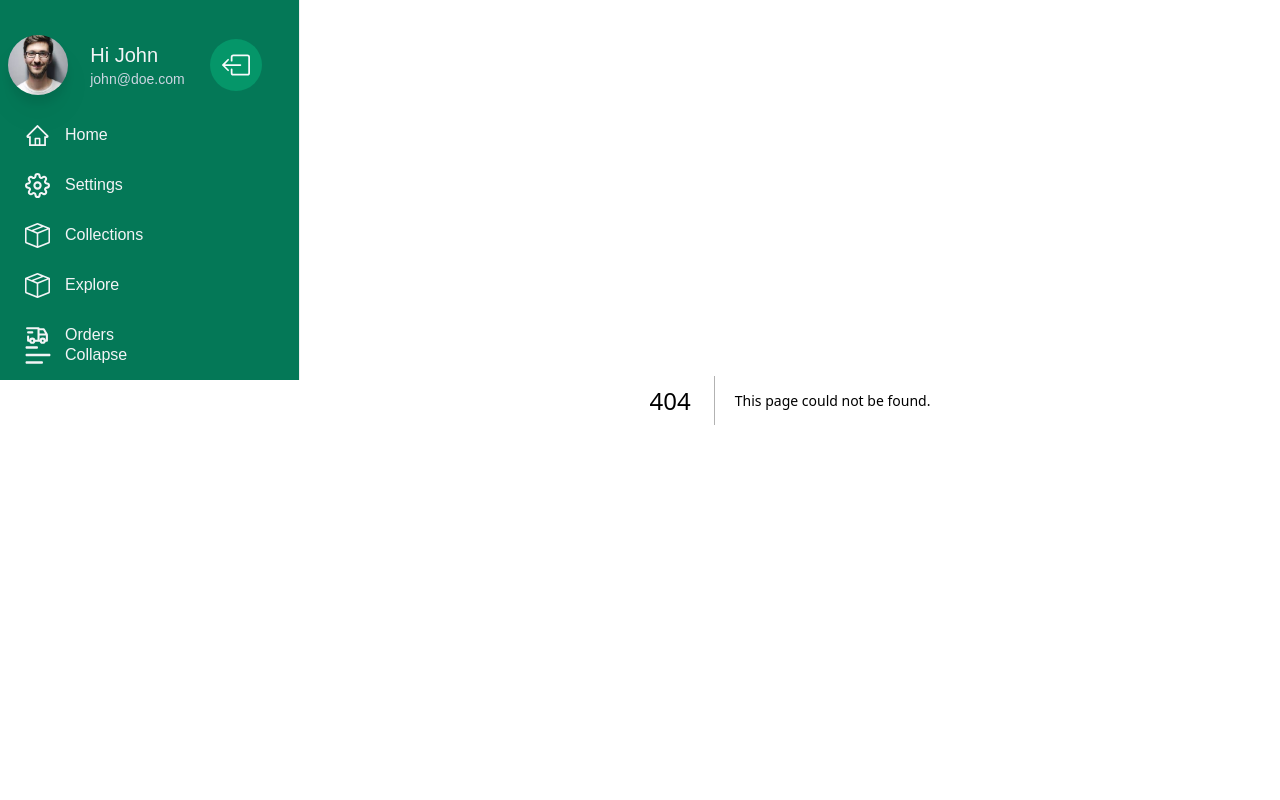
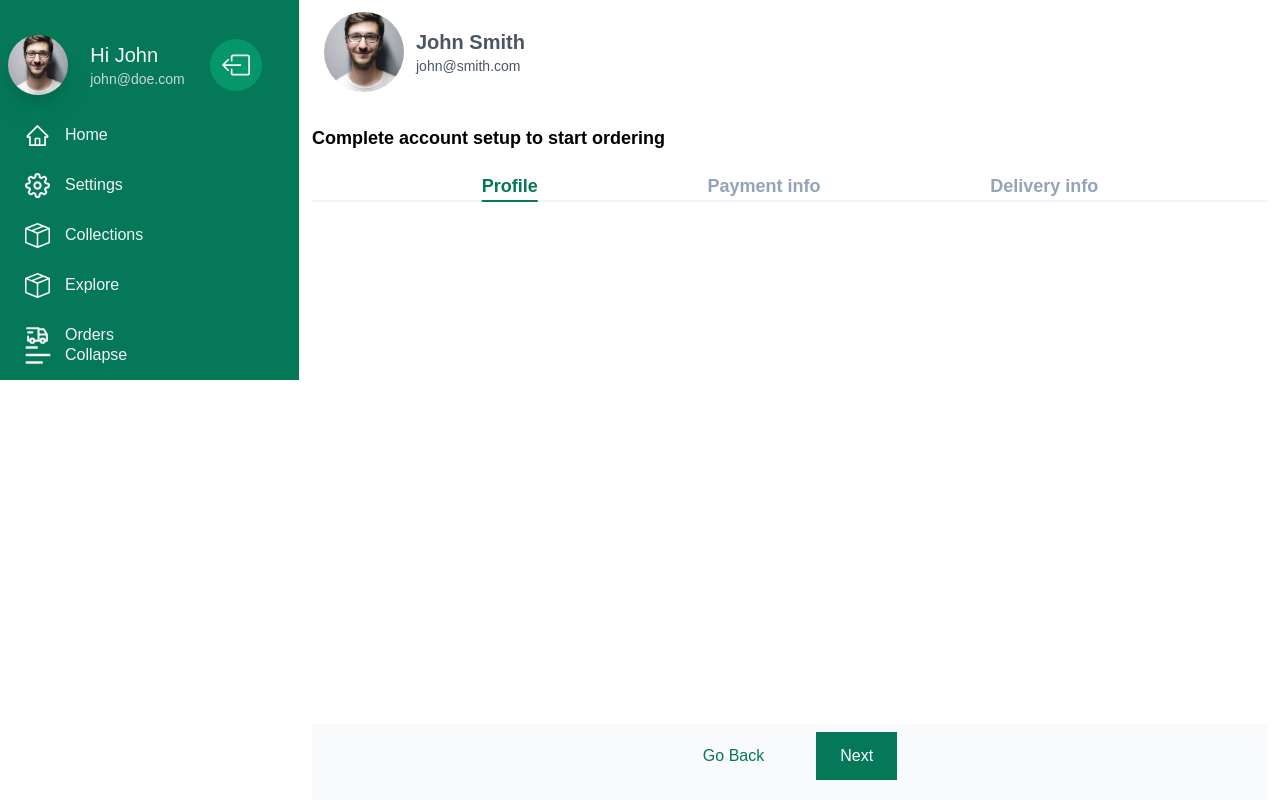
Before and after one commit to kidfromjupiter/taste, a Next.js app in the folder taste-frontend/: page /account/edit in a window 1280 px wide. Before the commit this address had no page. Built offline with nearby package versions, Linux system fonts and the light colour scheme.

Commit message:
created account page and account edit page

```diff
--- /dev/null
+++ b/taste-frontend/src/app/account/edit/page.tsx
@@ -0,0 +1,176 @@
+"use client";
+import React, { useState } from "react";
+import { useSearchParams } from "next/navigation";
+import Image from "next/image";
+import profile from "../../../../public/profile.jpeg";
+import { AnimatePresence, motion } from "framer-motion";
+import FormInput from "@/components/FormInput";
+import FramerWrapper from "@/components/FramerWrapper";
+
+type Props = {};
+export enum EditAccountTypes {
+	DEFAULT,
+	ACCOUNT_INFO,
+	PAYMENT,
+	ADDRESS,
+}
+
+const EditAccountInfo = (props: Props) => {
+	const params = useSearchParams();
+	const __type = params.get("type");
+	const [type, setType] = useState(parseInt(__type || "0"));
+	const exitAnimation = {
+		opacity: 0,
+		y: -50,
+	};
+	const initial = {
+		opacity: 0,
+		y: 50,
+	};
+	const animate = {
+		opacity: 1,
+		y: 0,
+	};
+	return (
+		<FramerWrapper>
+			<div className="px-3 flex flex-col h-screen">
+				<div className="flex items-center mb-5">
+					<div className="rounded-full flex justify-center items-center overflow-hidden h-20 w-20 m-3 relative">
+						<Image
+							src={profile}
+							alt="profile pic"
+							fill={true}
+							style={{ objectFit: "cover" }}
+						/>
+					</div>
+					<div className="flex flex-col text-gray-600">
+						<div className="font-semibold text-xl">John Smith</div>
+						<div className="text-sm">john@smith.com</div>
+					</div>
+				</div>
+				<div className="mb-5 font-semibold text-lg">
+					Complete account setup to start ordering
+				</div>
+				<div className="flex w-full justify-evenly text-lg font-semibold border-b-slate-100 border-b-2">
+					<div
+						className={`${
+							(type && type === EditAccountTypes.ACCOUNT_INFO) ||
+							type === EditAccountTypes.DEFAULT
+								? "text-emerald-700 underline decoration-emerald-700 underline-offset-8 decoration-2"
+								: "text-slate-400"
+						}`}
+						onClick={() => setType(EditAccountTypes.ACCOUNT_INFO)}
+					>
+						Profile
+					</div>
+					<div
+						className={`${
+							type && type === EditAccountTypes.PAYMENT
+								? "text-emerald-700 underline decoration-emerald-700 underline-offset-8 decoration-2"
+								: "text-slate-400"
+						}`}
+						onClick={() => setType(EditAccountTypes.PAYMENT)}
+					>
+						Payment info
+					</div>
+					<div
+						className={`${
+							type && type === EditAccountTypes.ADDRESS
+								? "text-emerald-700 underline decoration-emerald-700 underline-offset-8 decoration-2"
+								: "text-slate-400"
+						}`}
+						onClick={() => setType(EditAccountTypes.ADDRESS)}
+					>
+						Delivery info
+					</div>
+				</div>
+				<AnimatePresence mode="wait" initial={false}>
+					<div
+						className="flex justify-center items-center mt-10 flex-col
+					h-full "
+					>
+						{(type && type === EditAccountTypes.DEFAULT) ||
+						type === EditAccountTypes.ACCOUNT_INFO ? (
+							<motion.div
+								key={EditAccountTypes.ACCOUNT_INFO}
+								initial={initial}
+								animate={animate}
+								exit={exitAnimation}
+							>
+								<FormInput
+									onChange={(e) => console.log(e)}
+									label="First name"
+								/>
+								<FormInput onChange={(e) => console.log(e)} label="Last name" />
+								<FormInput
+									onChange={(e) => console.log(e)}
+									label="Mobile number"
+									helpText="This is only used for verification purposes"
+								/>
+							</motion.div>
+						) : null}
+						{type && type === EditAccountTypes.PAYMENT ? (
+							<motion.div
+								key={EditAccountTypes.PAYMENT}
+								initial={initial}
+								animate={animate}
+								exit={exitAnimation}
+							>
+								<div>Card information</div>
+							</motion.div>
+						) : null}
+						{type && type === EditAccountTypes.ADDRESS ? (
+							<motion.div
+								key={EditAccountTypes.ADDRESS}
+								initial={initial}
+								animate={animate}
+								exit={exitAnimation}
+								className="grid grid-flow-row gap-4 overflow-auto"
+							>
+								<FormInput
+									onChange={(e) => console.log(e)}
+									label="Postal code"
+								/>
+								<FormInput
+									onChange={(e) => console.log(e)}
+									label="Address line 1"
+								/>
+								<FormInput
+									onChange={(e) => console.log(e)}
+									label="Address line 2"
+								/>
+								<FormInput onChange={(e) => console.log(e)} label="City" />
+								<FormInput onChange={(e) => console.log(e)} label="Country" />
+							</motion.div>
+						) : null}
+					</div>
+				</AnimatePresence>
+				<div className="flex pb-5 pt-2  bottom-0 mx-auto bg-gray-50 w-full justify-center items-center">
+					{(type && type === EditAccountTypes.DEFAULT) ||
+					type === EditAccountTypes.ACCOUNT_INFO ? null : (
+						<div
+							className="px-6 mx-3 py-3 text-emerald-700"
+							onClick={() => setType(type - 1)}
+						>
+							Go Back
+						</div>
+					)}
+					{type && type === EditAccountTypes.ADDRESS ? (
+						<div className="px-6 mx-3 py-3 text-white  bg-gradient-to-tr from-emerald-400 to-sky-600 rounded-md">
+							Save
+						</div>
+					) : (
+						<div
+							className="px-6 mx-4 py-3 text-white bg-emerald-700"
+							onClick={() => setType(type + 1)}
+						>
+							Next
+						</div>
+					)}
+				</div>
+			</div>
+		</FramerWrapper>
+	);
+};
+
+export default EditAccountInfo;
--- /dev/null
+++ b/taste-frontend/src/app/account/page.tsx
@@ -0,0 +1,82 @@
+"use client";
+import React from "react";
+import Image from "next/image";
+import profile from "../../../public/profile.jpeg";
+import ArrowClickableSection from "@/components/ArrowClickableSection";
+import { useRouter } from "next/navigation";
+import AccountEditButton from "@/components/AccountEditButton";
+import { BsCreditCard2Front } from "react-icons/bs";
+import { TbTruckDelivery } from "react-icons/tb";
+import { RiShoppingBag2Line } from "react-icons/ri";
+import { EditAccountTypes } from "./edit/page";
+import FramerWrapper from "@/components/FramerWrapper";
+type Props = {};
+
+const AccountPage = (props: Props) => {
+	const router = useRouter();
+	return (
+		<FramerWrapper>
+			<div>
+				<div className="flex flex-col items-center justify-center bg-slate-100 text-gray-600 py-10">
+					<div className="rounded-full flex justify-center items-center overflow-hidden h-24 w-24 m-3 relative">
+						<Image
+							src={profile}
+							alt="profile pic"
+							fill={true}
+							style={{ objectFit: "cover" }}
+						/>
+					</div>
+					<div className="font-semibold text-lg">John Smith</div>
+					<div className="text-sm">john@smith.com</div>
+				</div>
+
+				<div className="py-5 px-2 ">
+					<div className="flex flex-col mb-3">
+						<h3 className="text-2xl font-bold mb-3 ">Suggested</h3>
+						<div className="flex flex-col my-3">
+							<ArrowClickableSection
+								text="Complete account info"
+								onClick={() =>
+									router.push(
+										`/account/edit?type=${EditAccountTypes.ACCOUNT_INFO}`
+									)
+								}
+								className="text-md px-3 mb-5"
+							/>
+							<ArrowClickableSection
+								text="Setup one-click purchase"
+								onClick={() =>
+									router.push(`/account/edit?type=${EditAccountTypes.PAYMENT}`)
+								}
+								className="text-md px-3 mb-5"
+							/>
+						</div>
+					</div>
+					<div className="grid grid-cols-2 grid-flow-row gap-2">
+						<AccountEditButton
+							text="Payment info"
+							icon={<BsCreditCard2Front size={34} />}
+							onClick={() =>
+								router.push(`/account/edit?type=${EditAccountTypes.PAYMENT}`)
+							}
+						/>
+						<AccountEditButton
+							text="Delivery info"
+							icon={<TbTruckDelivery size={34} />}
+							onClick={() =>
+								router.push(`/account/edit?type=${EditAccountTypes.ADDRESS}`)
+							}
+						/>
+						<AccountEditButton
+							text="Grocery subscriptions"
+							icon={<RiShoppingBag2Line size={34} />}
+							onClick={() => router.push(`/comingsoon`)}
+						/>
+					</div>
+				</div>
+			</div>
+		</FramerWrapper>
+	);
+};
+
+export default AccountPage;
```
